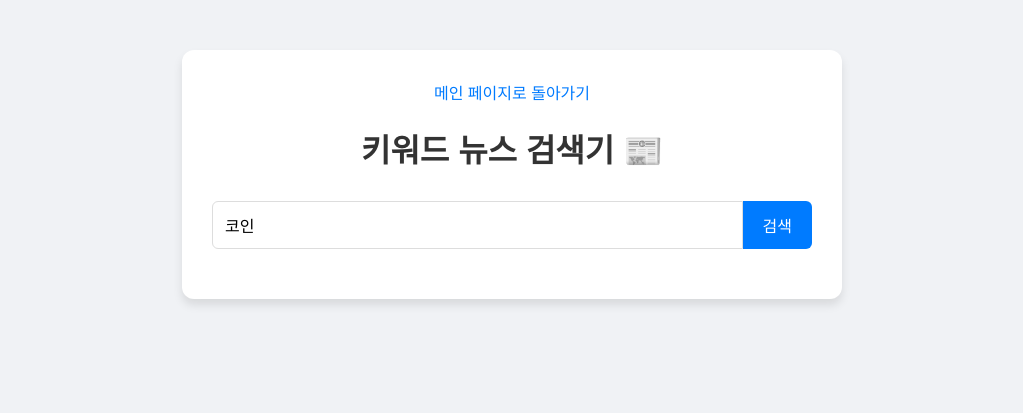
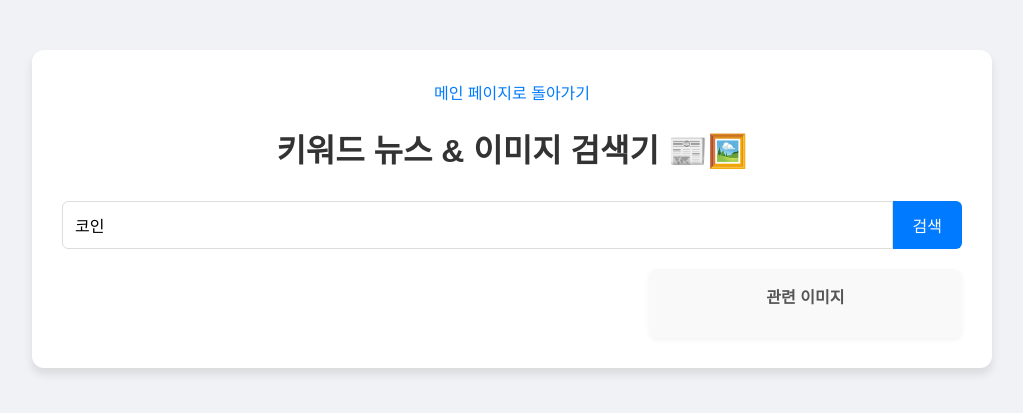
Before and after one commit to Writer-lim/keyword-news-app, a Flask app: page /searcher in a window 1280 px wide. Shown: the top 413 px of the page, without its empty margins (128-1151 px from the left). Run offline with Flask 3, Linux system fonts and the light colour scheme.

Commit message:
Final Full Code Update: Integrated news and image search features with verified API keys.

```diff
--- a/app.py
+++ b/app.py
@@ -1,4 +1,4 @@
-# news_app/app.py (최종 버전: 슬래시 없는 라우팅 제거)
+# news_app/app.py
 import json
 import requests
 from flask import Flask, render_template, request, jsonify
@@ -7,35 +7,34 @@ from flask import Flask, render_template, request, jsonify
 app = Flask(__name__)
 
 # --- API 키 및 기본 설정 (실제 키로 대체 필요) ---
+# 🚨🚨🚨 발급받은 실제 Client ID와 Secret으로 교체해야 합니다! 🚨🚨🚨
 NAVER_CLIENT_ID = "AgwStYnlHOuNUOOn7kiD" # 실제 ID로 대체하세요
 NAVER_CLIENT_SECRET = "_ZBcX8Ec50" # 실제 Secret으로 대체하세요
 
 
 # --- 1. UI 라우팅 (페이지 렌더링) ---
-# 모든 라우팅은 반드시 '/'로 시작해야 합니다.
-
 @app.route('/')
 def index_view():
     """메인 페이지 렌더링 (index.html)"""
     return render_template('index.html')
 
-@app.route('/omok') # 슬래시 없는 'omok' 라우팅 제거
+@app.route('/omok')
 def omok_view():
     """오목 페이지 렌더링 (omok.html)"""
     return render_template('omok.html')
 
-@app.route('/searcher') # 슬래시 없는 'searcher' 라우팅 제거
+@app.route('/searcher')
 def news_searcher_view():
     """뉴스 검색기 페이지 렌더링 (news_searcher.html)"""
     return render_template('news_searcher.html')
 
-@app.route('/baduk') # 슬래시 없는 'baduk' 라우팅 제거
+@app.route('/baduk')
 def baduk_view():
     """바둑 페이지 렌더링 (baduk.html)"""
     return render_template('baduk.html')
 
 
-# --- 2. API 라우팅 (뉴스 검색 로직) ---
+# --- 2. 뉴스 검색 API 라우팅 (뉴스 검색 로직) ---
 
 @app.route('/api/search_news/', methods=['POST'])
 def search_news():
@@ -44,14 +43,12 @@ def search_news():
     """
     if request.method == 'POST':
         try:
-            # POST 요청 본문에서 JSON 데이터 파싱
             data = request.get_json()
             keyword = data.get('keyword', '')
 
             if not keyword:
                 return jsonify({'error': '키워드가 필요합니다.'}), 400
 
-            # 네이버 API 호출 설정
             headers = {
                 'X-Naver-Client-Id': NAVER_CLIENT_ID,
                 'X-Naver-Client-Secret': NAVER_CLIENT_SECRET
@@ -63,7 +60,6 @@ def search_news():
                 'sort': 'date'
             }
 
-            # API 요청 및 응답 처리
             response = requests.get(url, headers=headers, params=params)
 
             if response.status_code == 200:
@@ -80,5 +76,48 @@ def search_news():
 
     return jsonify({'error': 'POST 요청만 허용됩니다.'}), 404
 
+# --- 3. 이미지 검색 API 라우팅 (이미지 검색 로직) ---
+
+@app.route('/api/search_image/', methods=['POST'])
+def search_image():
+    """
+    키워드를 받아 네이버 이미지 검색 API를 호출하고 결과를 JSON 형태로 반환합니다.
+    """
+    if request.method == 'POST':
+        try:
+            data = request.get_json()
+            keyword = data.get('keyword', '')
+
+            if not keyword:
+                return jsonify({'error': '키워드가 필요합니다.'}), 400
+
+            headers = {
+                'X-Naver-Client-Id': NAVER_CLIENT_ID,
+                'X-Naver-Client-Secret': NAVER_CLIENT_SECRET
+            }
+            url = "https://openapi.naver.com/v1/search/image"
+            params = {
+                'query': keyword,
+                'display': 5,  # 이미지 5개만 표시
+                'sort': 'sim'
+            }
+
+            response = requests.get(url, headers=headers, params=params)
+
+            if response.status_code == 200:
+                return jsonify(response.json())
+            else:
+                return jsonify({
+                    'error': f"네이버 이미지 API 호출 오류: {response.status_code}",
+                    'detail': response.text
+                }), response.status_code
+
+        except Exception as e:
+            print(f"Image Server Error: {e}")
+            return jsonify({'error': f'서버 내부 오류: {str(e)}'}), 500
+
+    return jsonify({'error': 'POST 요청만 허용됩니다.'}), 404
+
+
 if __name__ == '__main__':
     app.run(debug=True)
--- a/templates/news_searcher.html
+++ b/templates/news_searcher.html
@@ -15,7 +15,7 @@
         }
         .container {
             width: 100%;
-            max-width: 600px;
+            max-width: 900px; /* 전체 컨테이너 폭 확장 */
             padding: 30px;
             background: white;
             border-radius: 12px;
@@ -56,6 +56,26 @@
             margin-bottom: 15px;
             font-weight: bold;
         }
+        .nav-links {
+            text-align: center;
+            margin-bottom: 20px;
+        }
+        .nav-links a {
+             margin: 0 10px;
+             text-decoration: none;
+             color: #007bff;
+        }
+
+        /* --- 통합 검색 결과 스타일 --- */
+        .content-wrapper {
+            display: flex;
+            gap: 20px;
+            margin-top: 20px;
+        }
+        .news-section {
+            flex: 2; /* 뉴스 섹션이 더 넓게 */
+            min-width: 0;
+        }
         #news-results {
             list-style: none;
             padding: 0;
@@ -87,14 +107,32 @@
             font-size: 12px;
             color: #888;
         }
-        .nav-links {
+        /* 이미지 섹션 스타일 */
+        .image-section {
+            flex: 1; /* 이미지 섹션은 상대적으로 좁게 */
+            padding: 15px;
+            background-color: #f9f9f9;
+            border-radius: 8px;
+            box-shadow: 0 2px 5px rgba(0, 0, 0, 0.05);
+        }
+        .image-section h3 {
             text-align: center;
-            margin-bottom: 20px;
+            color: #555;
+            margin-top: 0;
+            margin-bottom: 15px;
+            font-size: 16px;
         }
-        .nav-links a {
-             margin: 0 10px;
-             text-decoration: none;
-             color: #007bff;
+        .image-gallery {
+            display: grid;
+            grid-template-columns: repeat(2, 1fr); /* 2열 배치 */
+            gap: 10px;
+        }
+        .image-item img {
+            width: 100%;
+            height: 100px; /* 고정 높이 설정 */
+            border-radius: 4px;
+            object-fit: cover; /* 이미지가 잘리지 않고 채우도록 설정 */
+            display: block;
         }
     </style>
 </head>
@@ -103,7 +141,7 @@
         <div class="nav-links">
             <a href="/">메인 페이지로 돌아가기</a>
         </div>
-        <h1>키워드 뉴스 검색기 📰</h1>
+        <h1>키워드 뉴스 & 이미지 검색기 📰🖼️</h1>
 
         <div id="search-form">
             <input type="text" id="keyword" placeholder="검색할 키워드를 입력하세요" value="코인">
@@ -113,8 +151,19 @@
         <div id="loading" style="display: none;">검색 중...</div>
         <div id="error-message"></div>
 
+        <div class="content-wrapper">
+            <div class="news-section">
                 <ul id="news-results">
                     </ul>
+            </div>
+
+            <div class="image-section" id="image-section">
+                <h3>관련 이미지</h3>
+                <div class="image-gallery" id="image-gallery">
+                    </div>
+                <div id="image-error-message" style="color: gray; text-align: center; font-size: 12px;"></div>
+            </div>
+        </div>
     </div>
 
     <script>
@@ -122,12 +171,14 @@
         const searchButton = document.getElementById('search-button');
         const resultsContainer = document.getElementById('news-results');
         const errorMessage = document.getElementById('error-message');
+        const imageGallery = document.getElementById('image-gallery');
+        const imageErrorMessage = document.getElementById('image-error-message');
         const loadingMessage = document.getElementById('loading');
 
-        searchButton.addEventListener('click', searchNews);
+        searchButton.addEventListener('click', searchAll);
         keywordInput.addEventListener('keypress', (e) => {
             if (e.key === 'Enter') {
-                searchNews();
+                searchAll();
             }
         });
 
@@ -136,30 +187,30 @@
         }
 
         function formatNewsDate(dateString) {
-            if (dateString && dateString.length === 8) {
-                return dateString.substring(0, 4) + '.' + dateString.substring(4, 6) + '.' + dateString.substring(6, 8);
+            // 날짜 포맷팅 로직은 그대로 유지
+            if (dateString) {
+                // 네이버 API는 pubDate를 RFC 5322 형식으로 반환 (예: Mon, 16 Dec 2024 09:00:00 +0900)
+                try {
+                    const date = new Date(dateString);
+                    return date.toLocaleDateString('ko-KR', {
+                        year: 'numeric',
+                        month: '2-digit',
+                        day: '2-digit'
+                    }) + ' ' + date.toLocaleTimeString('ko-KR');
+                } catch (e) {
+                    return dateString;
+                }
             }
             return dateString;
         }
 
-        async function searchNews() {
-            const keyword = keywordInput.value.trim();
-            if (!keyword) {
-                errorMessage.textContent = '키워드를 입력해 주세요.';
-                return;
-            }
-
-            errorMessage.textContent = '';
-            resultsContainer.innerHTML = '';
-            loadingMessage.style.display = 'block';
-
-            try {
-                // API 호출
+        // -----------------------------------------------------
+        // 1. 뉴스 검색 로직 (별도 함수)
+        // -----------------------------------------------------
+        async function searchNews(keyword) {
             const response = await fetch('/api/search_news/', {
                 method: 'POST',
-                    headers: {
-                        'Content-Type': 'application/json',
-                    },
+                headers: { 'Content-Type': 'application/json' },
                 body: JSON.stringify({ keyword: keyword })
             });
 
@@ -183,16 +234,74 @@
                         resultsContainer.appendChild(li);
                     });
                 } else {
-                        errorMessage.textContent = `"${keyword}"에 대한 검색 결과가 없습니다.`;
+                    errorMessage.textContent = `"${keyword}"에 대한 뉴스 검색 결과가 없습니다.`;
                 }
             } else {
-                    const errorMsg = data.error || `서버 오류 발생 (${response.status_code})`;
+                const errorMsg = data.error || `뉴스 서버 오류 발생 (${response.status_code})`;
                 errorMessage.textContent = errorMsg;
             }
+        }
+
+        // -----------------------------------------------------
+        // 2. 이미지 검색 로직 (별도 함수)
+        // -----------------------------------------------------
+        async function searchImage(keyword) {
+            const response = await fetch('/api/search_image/', {
+                method: 'POST',
+                headers: { 'Content-Type': 'application/json' },
+                body: JSON.stringify({ keyword: keyword })
+            });
+
+            const data = await response.json();
+
+            if (response.ok) {
+                if (data.items && data.items.length > 0) {
+                    data.items.forEach(item => {
+                        const itemDiv = document.createElement('div');
+                        itemDiv.className = 'image-item';
+                        // thumbnail 대신 sizeheight, sizewidth가 없는 경우 'link' 사용
+                        const imageUrl = item.thumbnail || item.link;
+
+                        itemDiv.innerHTML = `<a href="${item.link}" target="_blank"><img src="${imageUrl}" alt="${cleanHtml(item.title)}"></a>`;
+                        imageGallery.appendChild(itemDiv);
+                    });
+                } else {
+                    imageErrorMessage.textContent = `이미지 결과 없음.`;
+                }
+            } else {
+                const errorMsg = data.error || `이미지 서버 오류 발생 (${response.status_code})`;
+                imageErrorMessage.textContent = errorMsg;
+            }
+        }
+
+
+        // -----------------------------------------------------
+        // 3. 통합 검색 실행 함수 (두 API를 동시에 실행)
+        // -----------------------------------------------------
+        async function searchAll() {
+            const keyword = keywordInput.value.trim();
+            if (!keyword) {
+                errorMessage.textContent = '키워드를 입력해 주세요.';
+                return;
+            }
+
+            // 상태 초기화
+            errorMessage.textContent = '';
+            imageErrorMessage.textContent = '';
+            resultsContainer.innerHTML = '';
+            imageGallery.innerHTML = '';
+            loadingMessage.style.display = 'block';
+
+            try {
+                // Promise.all을 사용하여 뉴스 검색과 이미지 검색을 동시에 실행 (속도 향상)
+                await Promise.all([
+                    searchNews(keyword),
+                    searchImage(keyword)
+                ]);
 
             } catch (error) {
-                console.error('Error fetching news:', error);
-                errorMessage.textContent = `오류 발생: ${error.name}: ${error.message}. 서버의 URL(/api/search_news/)과 응답 형식을 확인해 주세요.`;
+                console.error('통합 검색 오류:', error);
+                errorMessage.textContent = `통합 서버 오류 발생: ${error.message}.`;
             } finally {
                 loadingMessage.style.display = 'none';
             }
```
Lines whose indentation alone changed are shown as unchanged.
